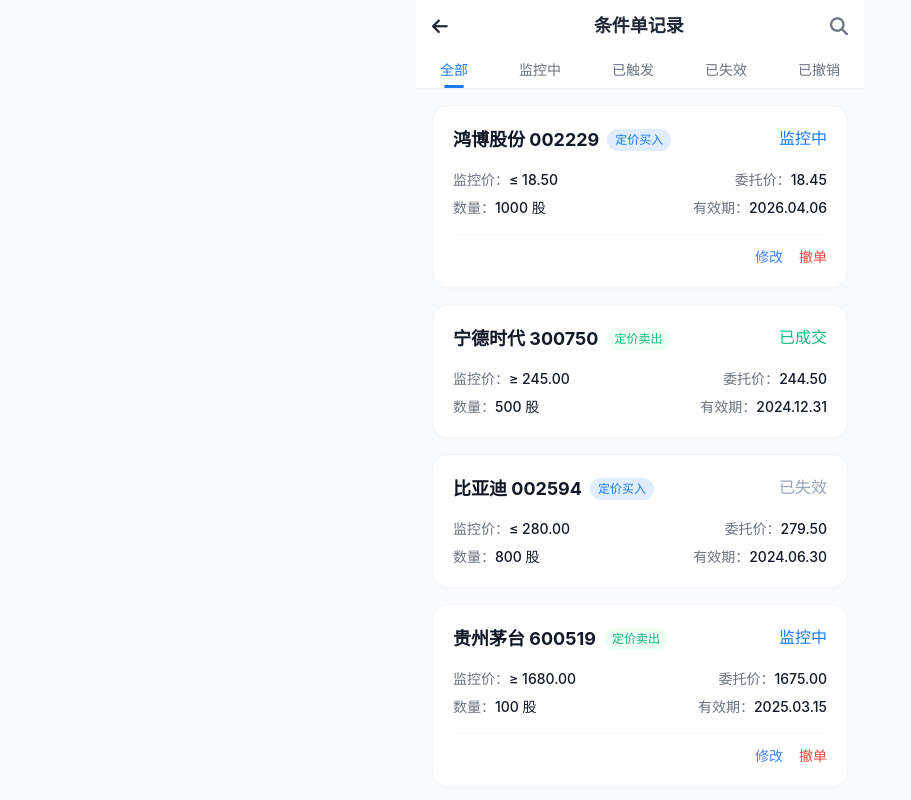
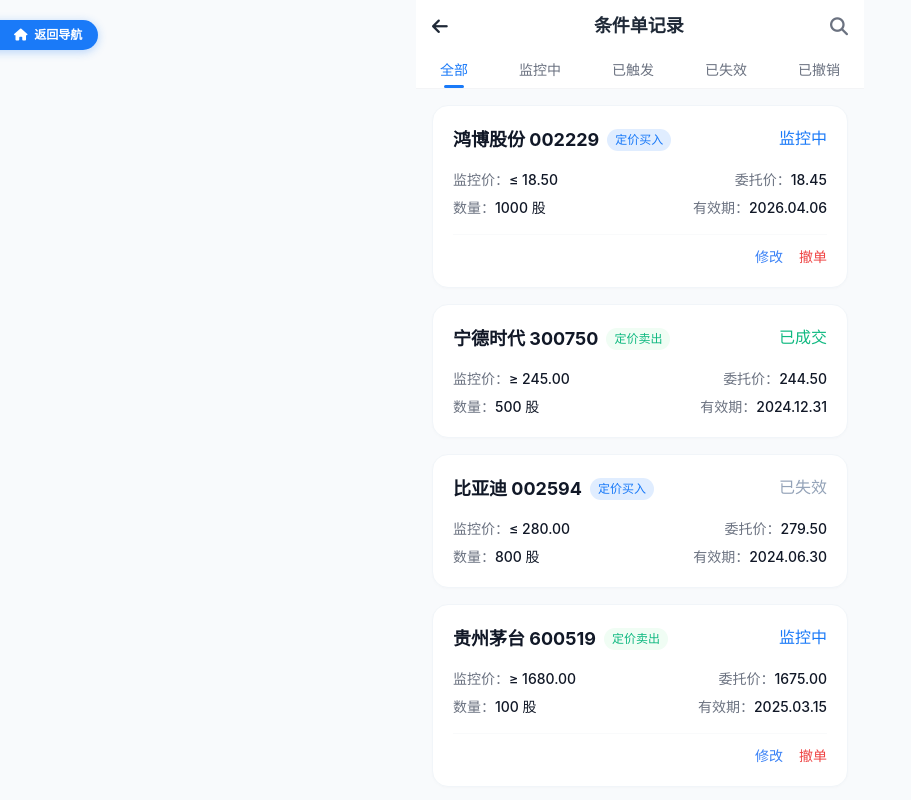
Before and after one commit to zmdcat/OTC--TRS, a plain HTML site: page records.html in a window 1280 px wide. Shown: the whole page, without its empty margins (0-911 px from the left). Drawn offline with nearby package versions, Linux system fonts and the light colour scheme.

Commit message:
Add fixed 'Back to Navigation' button to all subpages

```diff
--- a/records.html
+++ b/records.html
@@ -38,6 +38,26 @@
         .status-monitoring { color: #1a7af8; }
         .status-executed { color: #10b981; }
         .status-failed { color: #94a3b8; }
+
+        .nav-back-btn {
+            position: fixed;
+            top: 20px;
+            left: -10px;
+            z-index: 100;
+            background: #1a7af8;
+            color: white;
+            padding: 6px 16px 6px 24px;
+            border-radius: 0 20px 20px 0;
+            font-size: 12px;
+            font-weight: bold;
+            box-shadow: 0 2px 10px rgba(26, 122, 248, 0.3);
+            text-decoration: none;
+            transition: all 0.2s;
+        }
+        .nav-back-btn:hover {
+            left: 0;
+            background: #0056b3;
+        }
 
         .tag-buy {
             background-color: #e0edff;
@@ -94,6 +114,10 @@
     </style>
 </head>
 <body class="flex flex-col min-h-screen max-w-md mx-auto relative bg-slate-50">
+
+    <a href="nav.html" class="nav-back-btn">
+        <i class="fa-solid fa-house mr-1"></i> 返回导航
+    </a>
 
     <!-- Confirmation Modal -->
     <div id="confirmModal" class="modal-overlay">
```
Also changed, not shown: flow.html (+23 -0 lines), index.html (+23 -0 lines), sell.html (+23 -0 lines).
